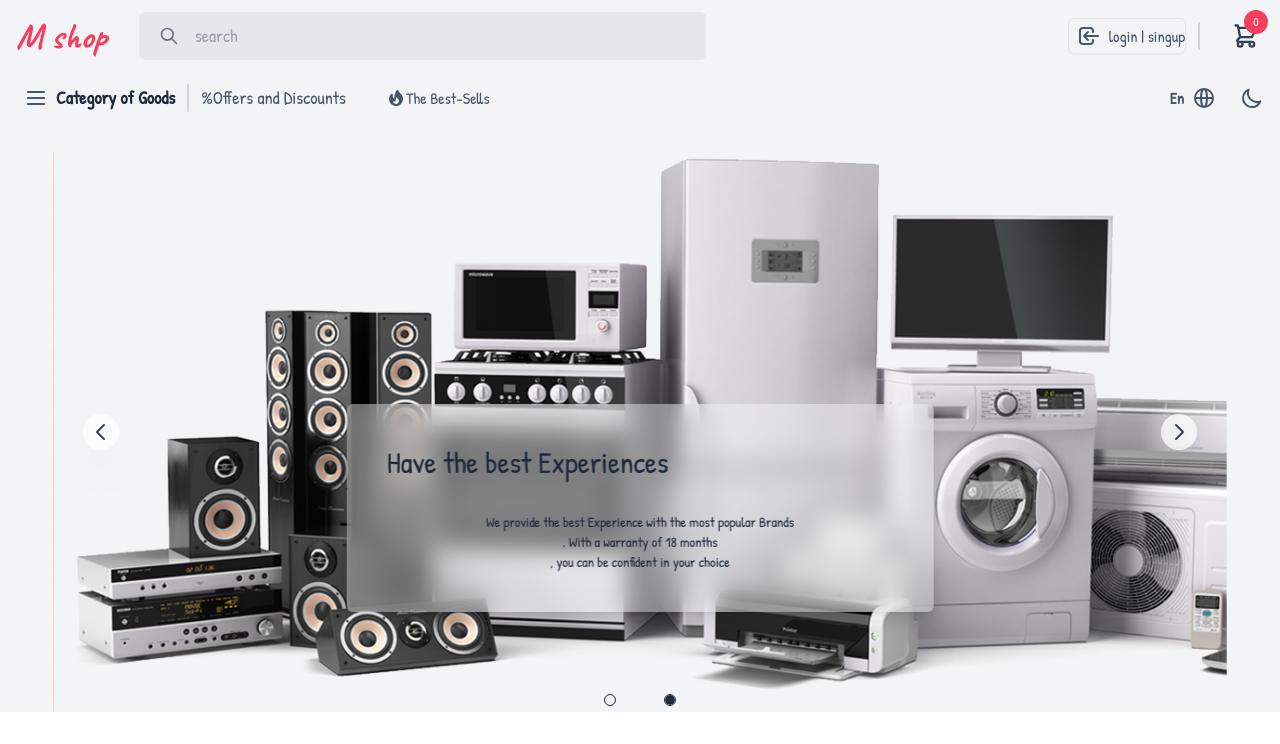
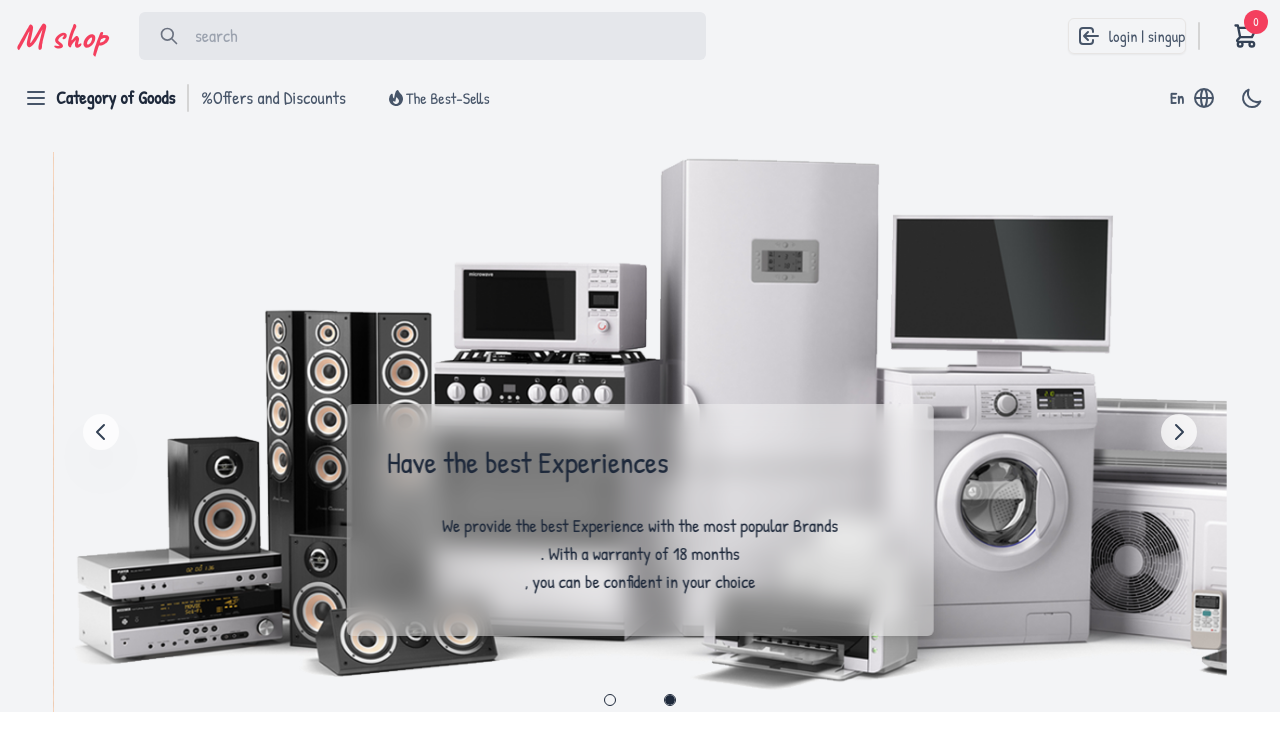
Before and after one commit to mohammadkamraan/shop_next_ts, a Next.js app: page / in a window 1280 px wide. Shown: the top 744 px of the page. Built offline with nearby package versions, Linux system fonts and the light colour scheme.

Commit message:
carousel text fixed

```diff
--- a/pages/index.tsx
+++ b/pages/index.tsx
@@ -20,7 +20,7 @@ const Home: NextPage = () => {
                 <a className='block'>
                   <div className='backdrop-filter backdrop-blur-[12px] p-3 md:p-8 lg:p-10 shadow-lg rounded-md w-[100%] mt-auto bg-white bg-opacity-40 text-slate-800 md:w-[60%] lg:w-[50%] md:mt-auto absolute bottom-0 md:top-[45%] md:right-[25%] md:bottom-auto h-[50%] md:h-auto'>
                     <h6 className='text-left text-lg md:text-3xl'>Beauty and Comfort</h6>
-                    <p className='text-sm mt-2 md:mt-4 lg:mt-8 text-center '>
+                    <p className='text-center text-sm md:text-lg mt-2 md:mt-4 lg:mt-8 '>
                       You will find the best fabrics, the hottest designs,
                       <br /> and the most popular brands at reasonable prices.
                       <br /> Look your best and stand out among the crowd.
@@ -39,7 +39,7 @@ const Home: NextPage = () => {
                 <a className='block'>
                   <div className='backdrop-filter backdrop-blur-[12px] p-3 md:p-8 lg:p-10 shadow-lg rounded-md w-[100%] mt-auto bg-white bg-opacity-40 text-slate-800 md:w-[60%] lg:w-[50%] md:mt-auto absolute bottom-0 md:top-[45%] md:right-[25%] md:bottom-auto h-[50%] md:h-auto'>
                     <h6 className='text-left text-lg md:text-3xl'>Have the best Experiences</h6>
-                    <p className='text-center text-sm mt-2 md:mt-4 lg:mt-8'>
+                    <p className='text-center text-sm md:text-lg mt-2 md:mt-4 lg:mt-8'>
                       We provide the best Experience with the most popular Brands
                       <br />. With a warranty of 18 months
                       <br />, you can be confident in your choice
```
